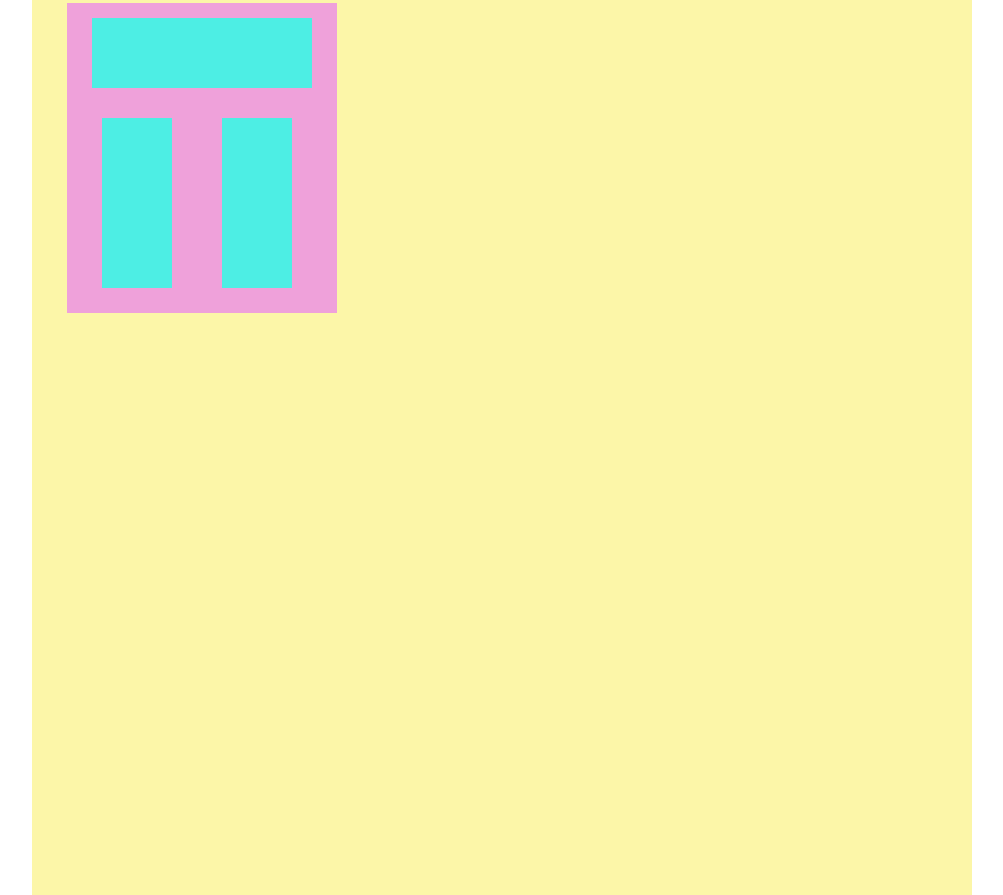
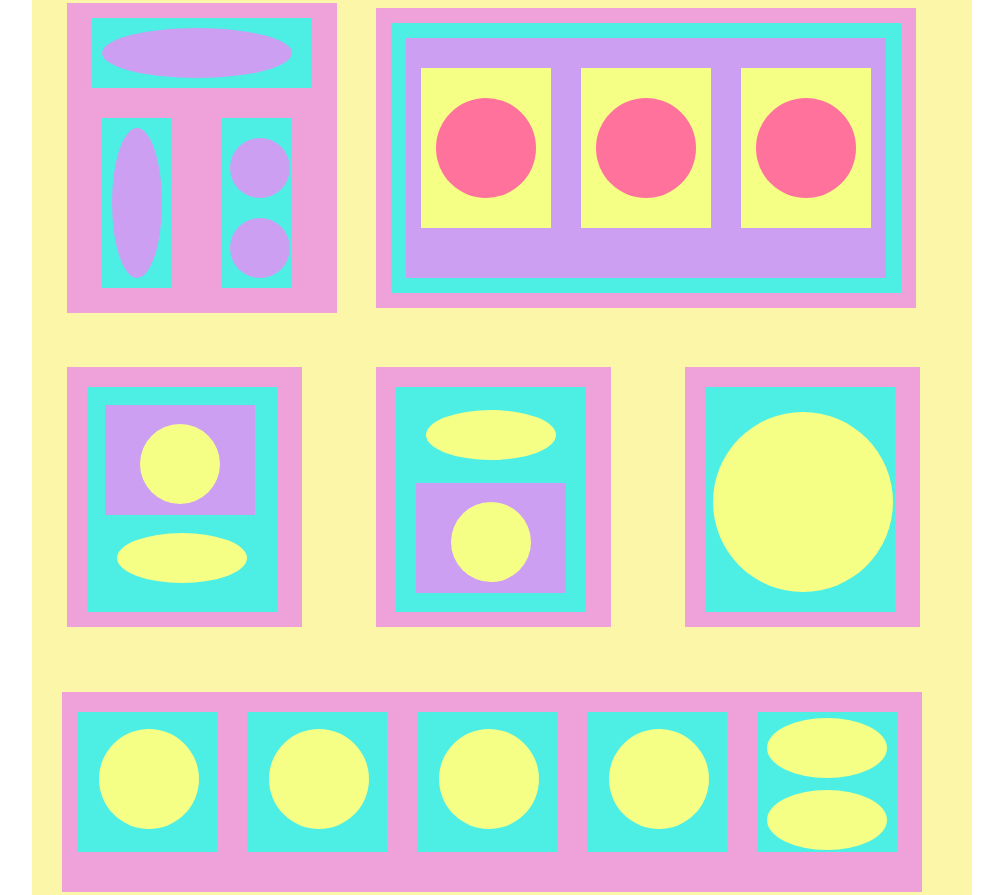
Before and after one commit to adriana0198/segundo_trabajo, a plain HTML site: page pages/pagina4.html in a window 1280 px wide. Shown: the part 391-1286 px from the top of the page, without its empty margins (8-1011 px from the left). Drawn offline with Linux system fonts and the light colour scheme.

Commit message:
tercer cambio

```diff
--- a/Styles/style.css
+++ b/Styles/style.css
@@ -347,7 +347,7 @@ a {
 /* cuatro */
 .imagen4{
   width: 940px;
-  height: 1200px;
+  height: 1250px;
   margin: 40px 40px;
   background-color: #FCF6A8;
 }
@@ -393,8 +393,9 @@ a {
   width: 270px;
   height: 310px;
   background-color: #EFA1DA;
-   margin: 15px;
-   margin-left: 35px;
+  margin: 15px;
+  margin-left: 35px;
+  display: inline-block;
 }
 .imagen4 article:nth-child(7) nav{
   width: 220px;
@@ -412,51 +413,209 @@ a {
    margin-left: 35px;
    float: left;
 }
+.imagen4 article:nth-child(7) nav div {
+  width: 190px;
+  height: 50px;
+  background-color:#CD9FF3;
+  border-radius: 50%;
+  margin: 10px;
+}
+.imagen4 article:nth-child(7) div footer {
+  width: 50px;
+  height: 150px;
+  background-color:#CD9FF3;
+  border-radius: 50%;
+  margin: 10px;
+}
+.imagen4 article:nth-child(7) div figure {
+  width: 60px;
+  height: 60px;
+  background-color:#CD9FF3;
+  border-radius: 50%;
+  margin: 8px;
+  margin-top: 20px;
 
+}
+.imagen4 article:nth-child(8){
+  width: 540px;
+  height: 300px;
+  background-color: #EFA1DA;
+  margin-left: 35px;
+  display: inline-block;
+  margin: 20px;
+}
+.imagen4 article:nth-child(8) div {
+  display: inline-block;
+  float: left;
+  width: 510px;
+  height: 270px;
+  background-color: #4DEEE4;
+  margin-left: 35px;
+  margin: 15px;
+}
+.imagen4 article:nth-child(8) div figure {
+  width: 480px;
+  height: 240px;
+  background-color: #CD9FF3;
+  margin-left: 35px;
+  margin: 15px;
+  display: inline-block;
+  float: left;
+}
+.imagen4 article:nth-child(8) div figure nav{
+  width: 130px;
+  height: 160px;
+  background-color: #F6FF85;
+  margin-left: 35px;
+  margin: 15px;
+  display: inline-block;
+  float: left;
+  margin-left: 15px;
+  margin-top: 30px;
+}
+.imagen4 article:nth-child(8) div figure nav footer{
+  width: 100px;
+  height: 100px;
+  background-color: #FF729C;
+  margin-left: 35px;
+  margin: 15px;
+  border-radius: 50%;
+  display: inline-block;
+  float: left;
+  margin-left: 15px;
+  margin-top: 30px;
+}
+.imagen4 article:nth-child(9),.imagen4 article:nth-child(10),.imagen4 article:nth-child(11){
+  width: 235px;
+  height: 260px;
+  background-color: #EFA1DA;
+  margin-left: 35px;
+  margin: 35px;
+  display: inline-block;
+}
+.imagen4 article:nth-child(9) div,.imagen4 article:nth-child(10) div,.imagen4 article:nth-child(11) div{
+  width: 190px;
+  height: 225px;
+  background-color:#4DEEE4;
+  margin-left: 25px;
+  margin: 20px;
+  display: inline-block;
+}
+.imagen4 article:nth-child(9) div figure{
+  width: 150px;
+  height: 110px;
+  background-color:#CD9FF3;
+  margin: 18px;
+  float: left;
+}
+.imagen4 article:nth-child(9) div figure footer{
+  width: 80px;
+  height: 80px;
+  background-color:#F6FF85;
+  margin: 19px;
+  border-radius: 50%;
+  margin-left: 35px;
+}
+.imagen4 article:nth-child(9) div nav{
+  width: 130px;
+  height: 50px;
+  background-color:#F6FF85;
+  border-radius: 50%;
+  margin-left: 30px;
+  float: left;
+}
+.imagen4 article:nth-child(10) div data{
+  width: 130px;
+  height: 50px;
+  margin: 23px;
+  background-color:#F6FF85;
+  border-radius: 50%;
+  margin-left: 30px;
+  float: left;
+}
+.imagen4 article:nth-child(10) div aside{
+  width: 150px;
+  height: 110px;
+  background-color:#CD9FF3;
+  margin-left: 20px;
+  float: left;
+}
+.imagen4 article:nth-child(10) div aside nav{
+  width: 80px;
+  height: 80px;
+  background-color:#F6FF85;
+  margin: 19px;
+  border-radius: 50%;
+  margin-left: 35px;
+}
+.imagen4 article:nth-child(11) div nav{
+  width: 180px;
+  height: 180px;
+  background-color:#F6FF85;
+  margin: 25px;
+  border-radius: 50%;
+  margin-left: 8px;
+}
+.imagen4 article:nth-child(12){
+  width: 860px;
+  height: 200px;
+  background-color: #EFA1DA;
+  margin-left: 35px;
+  display: inline-block;
+  margin: 30px;
+}
 
-
+.imagen4 article:nth-child(12) div{
+  width: 140px;
+  height: 140px;
+  background-color: #4DEEE4;
+  margin: 20px;
+  margin-left: 15px;
+  margin-right: 15px;
+  float: left;
+}
+.imagen4 article:nth-child(12) div nav{
+  width: 100px;
+  height: 100px;
+  background-color:#F6FF85;
+  margin: 17px;
+  border-radius: 50%;
+  margin-left: 22px;
+}
+.imagen4 article:nth-child(12) div footer{
+  width: 120px;
+  height: 60px;
+  margin: 6px;
+  background-color:#F6FF85;
+  border-radius: 50%;
+  margin-left: 10px;
+  float: left;
+}
 
 /* cinco */
 .imagen5{
   width: 920px;
   height: 1480px;
   margin: 70px 60px;
-  background-color: black;
+  background-color:  #DE9CFB;
 }
-.e{
+
+.imagen5 article:first-child, .imagen5 article:nth-child(2), .imagen5 article:nth-child(3){
   display: inline-block;
-  width: 820px;
-  height: 1200px;
-  margin: 20px 60px 40px 40px;
-  background-color: blue;
+  width: 280px;
+  height: 1080px;
+  background-color: #BAFF5F;
+  margin: 10px;
+  float: left;
+  margin-left: 15px;
 }
-.e1{
-  width: 760px;
-  height: 300px;
-  margin: 20px 30px 30px 30px;
-  background-color: yellow;
+.imagen5 article:nth-child(4){
+  width: 890px;
+  height: 320px;
+  background-color: #BAFF5F;
+  margin: 26px;
+  float: left;
+  margin-left: 15px;
+
 }
-.e2{
-  width: 760px;
-  height: 300px;
-  margin: 0px 20px 15px 20px;
-  background-color: yellow;
-}
-.e3{
-  width: 760px;
-  height: 300px;
-  margin: 0px 40px 15px 20px;
-  background-color: yellow;
-}
-.e4{
-  width: 760px;
-  height: 200px;
-  margin: 0px 45px 20px 15px;
-  background-color: yellow;
-}
-.r{
-  width: 700px;
-  height: 200px;
-  margin: 0px 100px 60px 100px;
-  background-color: blue;
-}
+#BAFF5F verde
--- a/pages/pagina4.html
+++ b/pages/pagina4.html
@@ -39,16 +39,71 @@
       </article>
       <article></article>
       <article>
-        <nav></nav>
-        <div></div>
-        <div></div>
+        <nav>
+          <div></div>
+        </nav>
+        <div>
+          <footer></footer>
+        </div>
+        <div>
+          <figure></figure>
+          <figure></figure>
+        </div>
       </article>
-      <article></article>
-      <article></article>
-      <article></article>
-      <article></article>
-      <article></article>
-      <article></article>
+      <article>
+        <div>
+          <figure>
+            <nav>
+              <footer></footer>
+            </nav>
+            <nav>
+              <footer></footer>
+            </nav>
+            <nav>
+              <footer></footer>
+            </nav>
+          </figure>
+        </div>
+      </article>
+      <article>
+        <div>
+          <figure>
+            <footer></footer>
+          </figure>
+          <nav></nav>
+        </div>
+      </article>
+      <article>
+        <div>
+          <data></data>
+          <aside>
+          <nav></nav>
+          </aside>
+        </div>
+      </article>
+      <article>
+        <div>
+          <nav></nav>
+        </div>
+      </article>
+      <article>
+        <div>
+          <nav></nav>
+        </div>
+        <div>
+          <nav></nav>
+        </div>
+        <div>
+          <nav></nav>
+        </div>
+        <div>
+          <nav></nav>
+        </div>
+        <div>
+          <footer></footer>
+          <footer></footer>
+        </div>
+      </article>
     </div>
   </body>
 </html>
```
Also changed, not shown: pages/pagina5.html (+29 -7 lines).
